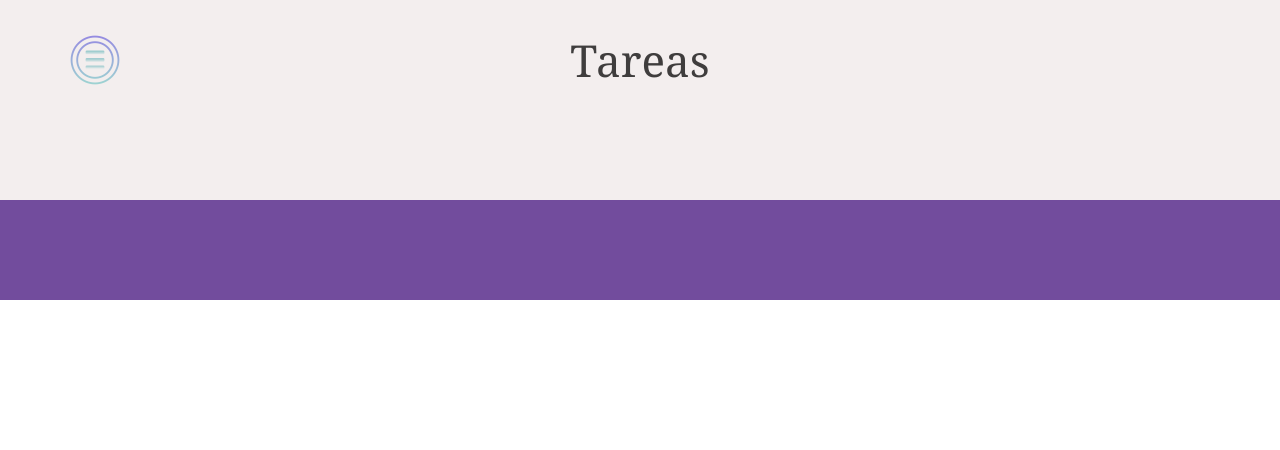
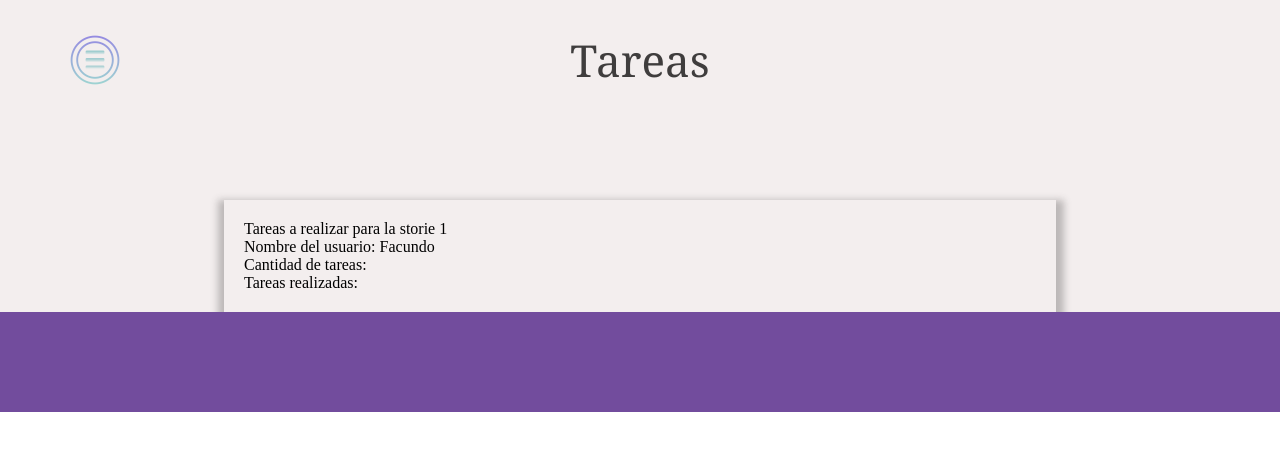
Before and after one commit to facundobrunetti99/Project-final-web, a React (Vite) app: page /project/epics/stories/task/1 in a window 1280 px wide. Shown: the top 450 px of the page. Built offline with nearby package versions, Linux system fonts and the light colour scheme.

Commit message:
added stories and task

```diff
--- a/src/RouterConfig.jsx
+++ b/src/RouterConfig.jsx
@@ -1,7 +1,7 @@
 import React from "react";
 import { Route, Routes } from "react-router-dom";
 import AuthRouter from "./AuthRouter";
-import Task from "./page/Task";
+import Task from "./page/Task/Task";
 import Login from "./page/Login";
 import Project from "./page/Project/Project";
 import Dashboard from "../src/page/DashBoard/Dashboard";
@@ -18,7 +18,7 @@ const RouterConfig = ({ isAuthenticated }) => {
           <Route path="/project" element={<Project />} />
           <Route path="/project/epics/:projectId" element={<Epic/>} />
           <Route path="/project/epics/stories/:epicId" element={<Stories></Stories>}></Route>
-          <Route path="/project/epics/stories/task/:task" element={<Task />}></Route>
+          <Route path="/project/epics/stories/task/:storieId" element={<Task />}></Route>
         </Route>
       </Route>
 
--- a/src/page/Stories/Stories.css
+++ b/src/page/Stories/Stories.css
@@ -49,3 +49,13 @@
         font-family:'Gill Sans', 'Gill Sans MT', Calibri, 'Trebuchet MS', sans-serif;
         font-size: 25px;
     }
+    .content-date-stories{
+        width: 65%;
+        margin: auto;
+        display: flex;
+        flex-direction: column;
+        box-shadow:1px 7px 7px 7px rgba(62, 61, 61, 0.3);
+        margin-bottom: 50px;
+        height: 100px;
+        padding: 15px;
+    }
--- a/src/page/Stories/Stories.jsx
+++ b/src/page/Stories/Stories.jsx
@@ -66,14 +66,21 @@ const stories = {
 const Stories = () => {
    const {epicId}=useParams();
    const st= stories[epicId] || [];
+   let m=stories[epicId].length;
   return (
 <div className='st-main'>
 <p className='st-main-title'>Stories del Proyecto {epicId}</p>
+<div className="content-date-stories">
+<p className='title-st-item'>Stories del usuario: {"Facundo"}</p>
+<p className="tittle-st-item">Cantidad de stories: {m}</p>
+<p className="tittle-st-item">Fecha de inicio: 20/03/2025</p>
+</div>
 <div className='div-st-item'>
   {st.map((sto, index) => (
     <Link className='link-st-content' to={`/project/epics/stories/task/${sto.id}`}  key={index}>
     <p className='title-st-item'>{sto.name}</p>
     <p className='contenet-st-item'>{sto.cont}</p>
+
   </Link>
   ))}
 </div>
--- a/src/page/Task.jsx
+++ /dev/null
@@ -1,13 +0,0 @@
-import React from 'react'
-import Title from '../component/Tittle/Title'
-const Task = () => {
-  return (
-    <div>
-      <Title clas={"title-public-home"} title={"Tareas"}></Title>
-
-
-    </div>
-  )
-}
-
-export default Task
--- /dev/null
+++ b/src/page/Task/Task.css
@@ -0,0 +1,8 @@
+.content-task{
+    display: flex;
+    flex-direction: column;
+    margin: auto;
+    box-shadow:1px 7px 7px 7px rgba(62, 61, 61, 0.3);
+    width: 65%;
+    padding: 20px;
+}
--- /dev/null
+++ b/src/page/Task/Task.jsx
@@ -0,0 +1,23 @@
+import React from 'react'
+import Title from '../../component/Tittle/Title'
+import { useParams } from 'react-router-dom'
+import "../Task/Task.css"
+const Task = () => {
+
+  const{storieId} = useParams();
+  return (
+    <div>
+      <Title clas={"title-public-home"} title={"Tareas"}></Title>
+      <div className="content-task">
+      <p>Tareas a realizar para la storie {storieId}</p>
+       <p>Nombre del usuario: Facundo</p>
+       <p>Cantidad de tareas:</p>
+       <p>Tareas realizadas: </p>
+      </div>
+
+
+    </div>
+  )
+}
+
+export default Task
```
